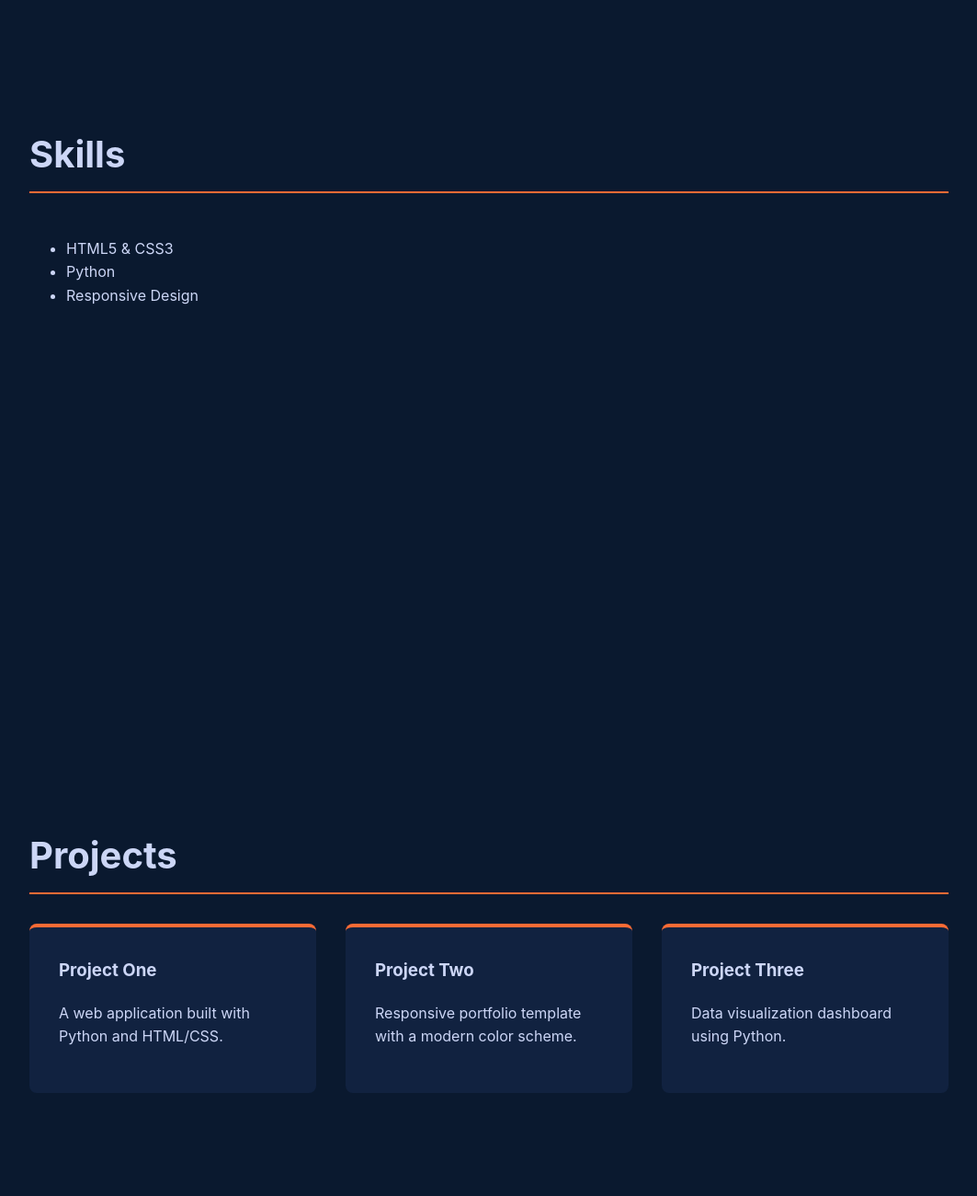
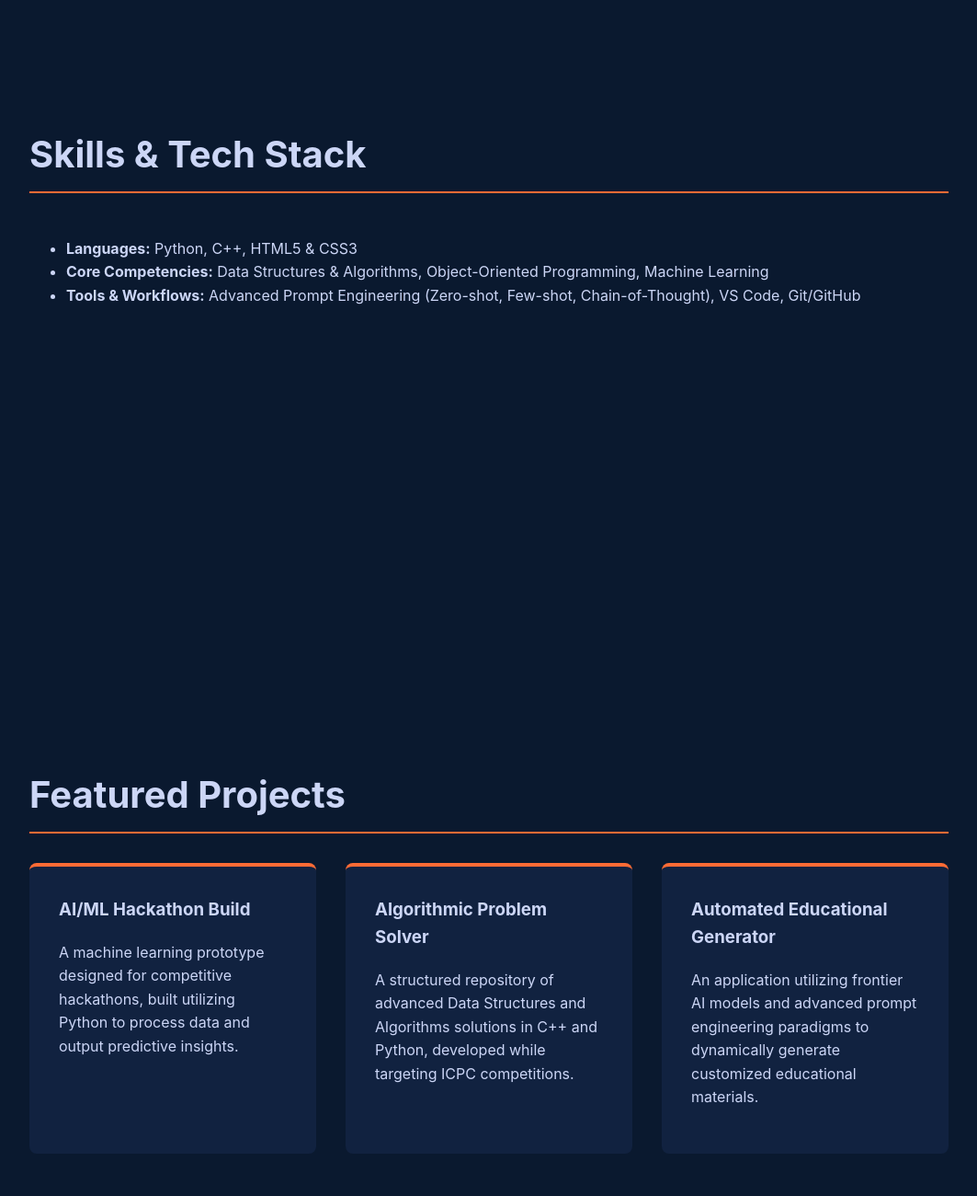
Before and after one commit to darshandbasutkar-005/darshandbasutkar-005.github.io, a plain HTML site: page index.html in a window 1280 px wide. Shown: the part 1060-2360 px from the top of the page at 92% size, without its empty margins (108-1171 px from the left). Drawn offline with Linux system fonts and the light colour scheme.

Commit message:
Revise portfolio content and project details
Updated the portfolio title, added personal details, and enhanced project descriptions.

```diff
--- a/index.html
+++ b/index.html
@@ -3,7 +3,7 @@
 <head>
     <meta charset="UTF-8">
     <meta name="viewport" content="width=device-width, initial-scale=1.0">
-    <title>Portfolio</title>
+    <title>Darshan D Basutkar | Portfolio</title>
     <style>
         :root {
             --bg-navy: #0a192f;
@@ -63,7 +63,7 @@
 <body>
 
     <nav>
-        <a href="#" class="logo">Portfolio.</a>
+        <a href="#" class="logo">Darshan.</a>
         <button class="menu-btn" onclick="toggleMenu()">☰</button>
         <div class="nav-links" id="navLinks">
             <a href="#about">About</a>
@@ -75,32 +75,32 @@
 
     <section id="about">
         <h2>About Me</h2>
-        <p>Hi, I'm a developer specializing in Python, HTML, and CSS. I build responsive, modern websites and applications.</p>
+        <p>Hi, I'm Darshan D Basutkar, an undergraduate engineering student at RV Institute of Technology and Management, specializing in Computer Science with a focus on Artificial Intelligence & Machine Learning. I am passionate about competitive programming, designing AI-driven architectures for hackathons, and constantly pushing my algorithmic limits in C++ and Python.</p>
     </section>
 
     <section id="skills">
-        <h2>Skills</h2>
+        <h2>Skills & Tech Stack</h2>
         <ul>
-            <li>HTML5 & CSS3</li>
-            <li>Python</li>
-            <li>Responsive Design</li>
+            <li><strong>Languages:</strong> Python, C++, HTML5 & CSS3</li>
+            <li><strong>Core Competencies:</strong> Data Structures & Algorithms, Object-Oriented Programming, Machine Learning</li>
+            <li><strong>Tools & Workflows:</strong> Advanced Prompt Engineering (Zero-shot, Few-shot, Chain-of-Thought), VS Code, Git/GitHub</li>
         </ul>
     </section>
 
     <section id="projects">
-        <h2>Projects</h2>
+        <h2>Featured Projects</h2>
         <div class="projects-grid">
             <div class="card">
-                <h3>Project One</h3>
-                <p>A web application built with Python and HTML/CSS.</p>
+                <h3>AI/ML Hackathon Build</h3>
+                <p>A machine learning prototype designed for competitive hackathons, built utilizing Python to process data and output predictive insights.</p>
             </div>
             <div class="card">
-                <h3>Project Two</h3>
-                <p>Responsive portfolio template with a modern color scheme.</p>
+                <h3>Algorithmic Problem Solver</h3>
+                <p>A structured repository of advanced Data Structures and Algorithms solutions in C++ and Python, developed while targeting ICPC competitions.</p>
             </div>
             <div class="card">
-                <h3>Project Three</h3>
-                <p>Data visualization dashboard using Python.</p>
+                <h3>Automated Educational Generator</h3>
+                <p>An application utilizing frontier AI models and advanced prompt engineering paradigms to dynamically generate customized educational materials.</p>
             </div>
         </div>
     </section>
```
